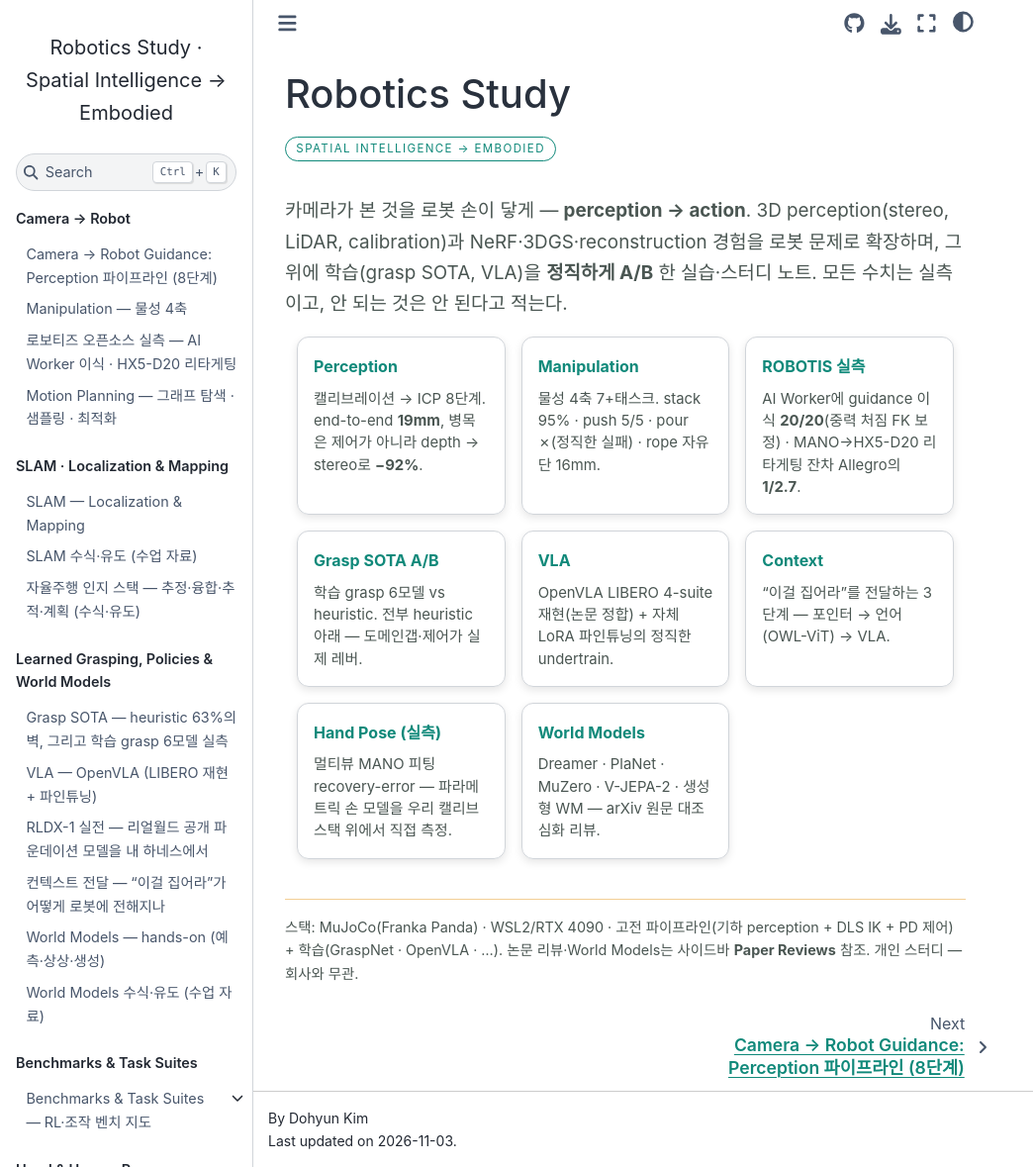
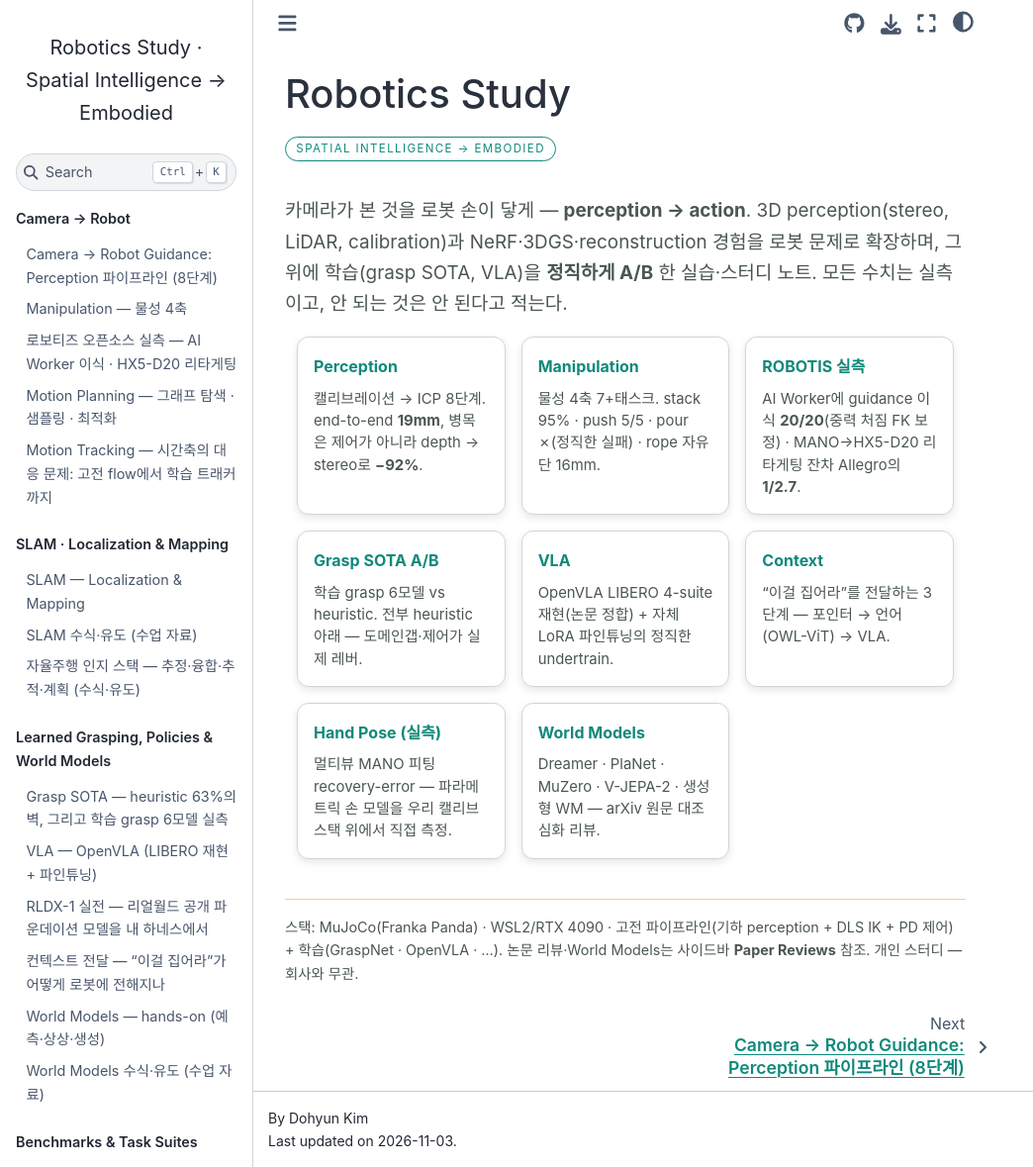
Before and after one commit to DoHyun468/robotics-study, a Jupyter Book: the page built from intro.md, in a window 1280 px wide and 1179 px high. Shown: the whole window at 99% size, without its empty margins (0-1044 px from the left). Built offline with Jupyter Book 1.0.4 settings and Sphinx 7.4.7 and the Sphinx Book theme 1.1.4, drawn with Linux system fonts in a browser that asks for light colours; part of the change alters nothing that is shown.

Commit message:
motion tracking 페이지 신설 — LK/HS 유도부터 KCF·Siamese·RAFT·TAP까지 계보 정리
Co-Authored-By: Claude Fable 5 <noreply@anthropic.com>

```diff
--- a/_toc.yml
+++ b/_toc.yml
@@ -7,6 +7,7 @@ parts:
       - file: manipulation
       - file: robotis
       - file: planning
+      - file: tracking
   - caption: SLAM · Localization & Mapping
     chapters:
       - file: slam
--- /dev/null
+++ b/tracking.md
@@ -0,0 +1,219 @@
+# Motion Tracking — 시간축의 대응 문제: 고전 flow에서 학습 트래커까지
+
+스테레오 매칭이 **공간축의 대응**(같은 순간, 다른 시점)이라면, 트래킹은 **시간축의 대응**(같은 대상, 다른 순간)이다. 재료도 같다 — 밝기/특징의 유사성과 기하·운동의 제약. 이 페이지는 그 시간축 대응을 1981년의 밝기 항등식부터 transformer 점 추적까지 계보로 정리한다. 칼만 필터의 유도와 다중 객체 추적(MOT)의 상세는 [av_stack](av_stack.md) §1·§5에 이미 있으므로 여기서는 연결만 하고, 이 페이지는 **"픽셀·점·객체를 프레임 사이에서 어떻게 잇는가"** 의 알고리즘 자체에 집중한다.
+
+## 1. 문제 지도 — 무엇을 추적하는가
+
+| 문제 | 출력 | 대표 계보 |
+|---|---|---|
+| 조밀 optical flow | 모든 픽셀의 (u, v) | Horn–Schunck → RAFT |
+| 희소 점 추적 | 선택된 코너들의 궤적 | Lucas–Kanade → KLT |
+| 단일 객체(SOT) | 한 객체의 박스/마스크 | MOSSE·KCF → Siamese → transformer |
+| 다중 객체(MOT) | 검출들의 ID 연결 | SORT·DeepSORT·ByteTrack ([av_stack §5](av_stack.md)) |
+| 장기 점 궤적(TAP) | 임의 점의 장기 추적 + 가림 플래그 | PIPs·TAPIR·CoTracker |
+
+모든 트래커는 두 재료의 배합이다.
+
+- **운동 모델**: 다음 프레임에 어디쯤 있을지의 사전 예측 — 칼만의 예측 단계, flow의 초기값, 탐색 윈도의 위치.
+- **외관 모델**: 거기서 무엇이 "같은 것"인지의 판정 — 밝기 패치, 히스토그램, correlation filter, 학습된 임베딩.
+
+고전사는 대체로 외관 모델의 진화사이고, 운동 모델은 등속(CV) 칼만에서 크게 바뀌지 않았다 — 바뀐 것은 "외관이 강해질수록 운동 모델 의존이 줄어드는" 배합비다.
+
+## 2. 출발점 — 밝기 항등 가정과 optical flow 제약식
+
+모든 고전 트래킹의 뿌리는 가정 하나다. **같은 물리적 점은 짧은 시간 동안 같은 밝기로 보인다**(brightness constancy):
+
+$$I(x + u,\; y + v,\; t + 1) = I(x, y, t)$$
+
+$(u, v)$가 그 픽셀의 모션(optical flow)이다. 움직임이 작다고 보고 좌변을 1차 Taylor 전개하면
+
+$$I(x, y, t) + I_x u + I_y v + I_t \approx I(x, y, t)$$
+
+양변에서 $I(x,y,t)$가 지워지고 **optical flow 제약식**이 남는다:
+
+$$I_x u + I_y v + I_t = 0 \qquad \Longleftrightarrow \qquad \nabla I \cdot (u, v)^T = -I_t$$
+
+여기서 $I_x, I_y$는 공간 그라디언트, $I_t$는 시간 차분 — 전부 이미지에서 **잴 수 있는 양**이다. 그런데 식이 픽셀당 1개, 미지수는 2개다. 이 부족이 **aperture problem**이다: 이 식은 flow의 **그라디언트 방향 성분만** 결정하고, 등밝기선(edge) 방향 성분은 아무 값이나 가능하다. 작은 구멍으로 움직이는 빗금을 보면 실제 운동과 무관하게 빗금의 법선 방향으로만 흐르는 듯 보이는 현상 — 창문(aperture) 안의 정보만으로는 운동이 유일하게 정해지지 않는다.
+
+부족한 1개의 식을 어디서 가져오느냐로 두 고전이 갈린다. **이웃 픽셀에서 빌리면 Lucas–Kanade, 전역 매끄러움에서 빌리면 Horn–Schunck.** 1981년 같은 해에 나온 두 답이다.
+
+## 3. Lucas–Kanade — 국소 창의 최소제곱
+
+### 3.1 유도
+
+가정: 작은 창 $W$(예: 21×21) 안의 픽셀들은 **같은 flow** $(u, v)$를 가진다. 창 안 픽셀 $n$개 각각이 제약식을 하나씩 주므로:
+
+$$\underbrace{\begin{pmatrix} I_x(\mathbf{p}_1) & I_y(\mathbf{p}_1) \\ \vdots & \vdots \\ I_x(\mathbf{p}_n) & I_y(\mathbf{p}_n) \end{pmatrix}}_{A \in \mathbb{R}^{n \times 2}} \begin{pmatrix} u \\ v \end{pmatrix} = \underbrace{\begin{pmatrix} -I_t(\mathbf{p}_1) \\ \vdots \\ -I_t(\mathbf{p}_n) \end{pmatrix}}_{\mathbf{b}}$$
+
+식 $n$개 > 미지수 2개의 과결정계 — 최소제곱으로 풀면 정규방정식:
+
+$$A^T A \begin{pmatrix} u \\ v \end{pmatrix} = A^T \mathbf{b}, \qquad A^T A = \begin{pmatrix} \sum I_x^2 & \sum I_x I_y \\ \sum I_x I_y & \sum I_y^2 \end{pmatrix}$$
+
+이 2×2 행렬 $G = A^T A$가 **structure tensor**다. 해가 안정적으로 존재할 조건은 $G$가 잘 조건화되는 것, 즉 **두 고유값이 모두 충분히 큰 것**이다. 고유값의 의미를 읽으면:
+
+- $\lambda_1 \approx \lambda_2 \approx 0$: 창 안이 균일(무텍스처) — 그라디언트가 없어 아무것도 못 정함
+- $\lambda_1 \gg \lambda_2 \approx 0$: 창 안이 한 방향 edge — aperture problem이 창 수준에서 재발
+- $\lambda_1, \lambda_2$ 둘 다 큼: 여러 방향의 그라디언트가 공존 = **코너** — flow가 유일 결정
+
+### 3.2 Shi–Tomasi — "추적 가능성"이 코너 검출을 낳다
+
+위 조건을 뒤집으면 검출기가 된다. **Good Features to Track**(Shi & Tomasi, 1994)의 기준
+
+$$\min(\lambda_1, \lambda_2) > \tau$$
+
+는 "코너라서 뽑는" 것이 아니라 **"LK 방정식이 풀리는 곳이라서 뽑는"** 것이다 — 코너 검출의 유명한 기준이 사실 트래킹의 가해성(solvability) 조건에서 나왔다는 것이 이 계보의 묘미다. Harris 응답 $\det G - k(\operatorname{tr} G)^2$는 같은 $G$를 다른 스칼라로 요약한 사촌이다.
+
+### 3.3 반복·피라미드 — 실전 KLT
+
+Taylor 전개는 움직임이 1~2픽셀일 때만 유효하다. 실전은 두 겹의 보강으로 해결한다.
+
+**반복(Gauss–Newton)**: 1차 해 $(u, v)$로 패치를 워핑해 놓고 남은 잔차로 다시 풀기를 수렴까지 반복. 사실 LK는 비선형 최소제곱
+
+$$\min_{\mathbf{d}} \sum_{\mathbf{p} \in W} \big[ I_1(\mathbf{p} + \mathbf{d}) - I_0(\mathbf{p}) \big]^2$$
+
+의 Gauss–Newton이고, $G = A^T A$는 정확히 [캘리브레이션에서 본](vision/calibration.md) $J^T J$ 헤시안 근사다 — LM의 2×2 미니어처.
+
+**피라미드**: 이미지를 1/2씩 줄인 피라미드의 꼭대기(움직임이 1/2^L로 축소된 곳)에서 풀고, 그 해를 다음 레벨의 초기값으로 전파. 수십 픽셀의 움직임도 각 레벨에서는 "작은 움직임"이 된다.
+
+여기에 창의 변형까지 허용(평행이동 → affine 6파라미터)하고, 누적 drift를 감시하기 위해 첫 프레임 템플릿과의 affine 정합을 주기적으로 검사하는 것이 **KLT 트래커**(Kanade–Lucas–Tomasi)의 완성형이다. 실무 위생 수칙 하나: 순방향으로 추적한 점을 역방향으로 되추적해 제자리로 돌아오는지 보는 **forward–backward 검사** — [MVS의 geometric consistency](reviews/colmap.md)와 같은 "왕복 합의" 철학이다.
+
+## 4. Horn–Schunck — 전역 평활의 변분법
+
+부족한 식을 "flow 장은 전체적으로 매끄럽다"는 사전 지식으로 채우는 반대편 답. 에너지 범함수
+
+$$E(u, v) = \iint \underbrace{(I_x u + I_y v + I_t)^2}_{\text{데이터 항}} + \alpha^2 \underbrace{\big( \|\nabla u\|^2 + \|\nabla v\|^2 \big)}_{\text{평활 항}} \; dx\, dy$$
+
+를 **모든 픽셀의 flow에 대해 동시에** 최소화한다. Euler–Lagrange 방정식을 세우면 라플라시안이 등장해 이웃과 결합되고, $\Delta u \approx \bar u - u$(이웃 평균과의 차) 근사로 Jacobi 반복해를 얻는다:
+
+$$u^{k+1} = \bar u^k - \frac{I_x \big( I_x \bar u^k + I_y \bar v^k + I_t \big)}{\alpha^2 + I_x^2 + I_y^2}, \qquad v^{k+1} = \bar v^k - \frac{I_y \big( I_x \bar u^k + I_y \bar v^k + I_t \big)}{\alpha^2 + I_x^2 + I_y^2}$$
+
+읽는 법: 각 픽셀은 **이웃 평균을 받아들이되, 자기 데이터 항이 허용하는 방향으로 수정**한다. 그 결과 그라디언트가 있는 곳의 정보가 무텍스처 영역으로 **확산**되어 조밀한 flow가 채워진다 — LK가 비워두는 곳을 HS는 메운다. 대가는 물체 경계: 평활 항이 경계를 모르는 채 문지르므로 서로 다른 운동이 번져 섞인다. 이후 30년의 변분 flow 연구(robust 페널티, TV-L1, 경계 보존 가중치)는 이 평활 항을 어떻게 똑똑하게 만드느냐의 역사였고, §9의 RAFT가 그 전통을 학습으로 승계한다.
+
+| | Lucas–Kanade | Horn–Schunck |
+|---|---|---|
+| 부족한 식의 출처 | 국소 창의 공유 가정 | 전역 평활 정칙화 |
+| 출력 | 희소 (풀리는 점만) | 조밀 (전 픽셀) |
+| 무텍스처 | 포기 (Shi–Tomasi로 회피) | 이웃에서 확산해 채움 |
+| 실패 모드 | aperture, 큰 움직임 | 운동 경계 번짐 |
+| 계산 | 점당 2×2 — 실시간 | 전역 반복 — 무거움 |
+
+## 5. 상태 공간 필터 — 운동 모델 담당 ([av_stack §1](av_stack.md))
+
+외관 매칭이 "어디가 닮았나"를 답한다면, 칼만 필터는 **"어디쯤 있어야 하나"의 사전분포**를 공급한다 — 탐색 윈도의 중심을 정하고, 말이 안 되는 매칭을 게이팅으로 걸러주는 역할. 예측–갱신 2박자와 칼만 게인의 유도, 등속(CV) 운동 모델, EKF/UKF/파티클 필터로의 확장은 [av_stack §1](av_stack.md)에 전부 전개되어 있으므로 반복하지 않는다. 이 페이지의 관점에서 기억할 한 줄만: **필터는 외관 모델이 틀렸을 때를 버텨주는 관성이고, 외관 모델이 강해질수록(§7~§8) 그 역할은 게이팅으로 축소된다.**
+
+## 6. 히스토그램 외관 — mean-shift 트래킹
+
+박스 안 색 히스토그램 $q$(템플릿)와 후보 위치의 히스토그램 $p(\mathbf{y})$의 유사도를 Bhattacharyya 계수
+
+$$\rho(\mathbf{y}) = \sum_u \sqrt{p_u(\mathbf{y})\, q_u}$$
+
+로 재고, 이 유사도 지형을 **mean-shift**(커널 가중 평균으로 이동 벡터를 계산하는 경사 상승)로 올라가 모드를 찾는다. 공간 구조를 버리고 분포만 보므로 비강체 변형에 강하고 극도로 싸지만, 같은 이유로 배경과 색이 겹치면 무너진다. "외관을 어디까지 요약할 것인가"라는 스펙트럼에서 한쪽 끝(전부 요약)을 차지하는 고전 — 반대쪽 끝(공간 구조 전부 유지)이 다음 절의 correlation filter다.
+
+## 7. Correlation Filter 계열 — 주파수 영역의 폐형식 학습
+
+2010년대 전반 SOT를 지배한 계보. 핵심 발상: **추적을 "매 프레임 분류기를 다시 학습하는 문제"로 보되, 학습을 FFT로 폐형식화해 수백 fps로 만든다.**
+
+### 7.1 MOSSE — ridge 회귀를 주파수 영역에서
+
+목표: 입력 패치 $f$에 correlation을 취했을 때 원하는 응답 $g$(객체 중심에 봉우리를 둔 가우시안)가 나오는 필터 $h$를 찾기. correlation 정리로 주파수 영역에서는 요소별 곱이 되므로($\hat{\,}$ = DFT, $\odot$ = 요소별 곱, $^*$ = 켤레):
+
+$$\min_{\hat h} \sum_i \big\| \hat f_i \odot \hat h^* - \hat g_i \big\|^2 \quad \Longrightarrow \quad \hat h^* = \frac{\sum_i \hat g_i \odot \hat f_i^*}{\sum_i \hat f_i \odot \hat f_i^* + \lambda}$$
+
+**요소별 나눗셈 한 번이 학습의 전부다.** 새 프레임마다 분자·분모를 이동평균으로 갱신하면 온라인 적응까지 공짜. 2010년 MOSSE가 669fps를 찍으며 이 계보를 열었다.
+
+### 7.2 KCF — 순환행렬과 커널의 결합
+
+MOSSE의 수학적 정체를 밝힌 것이 KCF(2015)다. 패치 $\mathbf{x}$의 **모든 순환 시프트**를 행으로 쌓은 순환행렬 $X = C(\mathbf{x})$를 학습 데이터로 삼는 ridge 회귀를 생각하면 — 순환행렬은 DFT로 대각화된다는 사실
+
+$$X = F \operatorname{diag}(\hat{\mathbf{x}})\, F^H$$
+
+($F$ = DFT 행렬) 덕분에, 역행렬이 필요한 ridge 해가 요소별 연산으로 붕괴한다. 커널 버전(쌍대 변수 $\boldsymbol\alpha$)으로 쓰면:
+
+$$\hat{\boldsymbol\alpha} = \frac{\hat{\mathbf{y}}}{\hat{\mathbf{k}}^{xx} + \lambda}, \qquad \text{응답 맵} \;\; \hat{\mathbf{f}}(\mathbf{z}) = \hat{\mathbf{k}}^{xz} \odot \hat{\boldsymbol\alpha}$$
+
+$\mathbf{k}^{xx}$는 커널 자기상관(가우시안 커널도 FFT로 계산 가능). 해석: **"시프트된 패치 수천 장으로 학습한 커널 분류기"를 명시적 시프트 생성 없이 $O(n \log n)$에 학습·평가**한다. 시프트가 가상의 학습 샘플이 되는 것 — 데이터 증강을 대수 구조로 공짜 획득한 드문 사례다. 한계도 같은 구조에서 나온다: 순환 가정이 만드는 경계 아티팩트(패치 가장자리가 반대편과 이어진 것으로 취급됨), 고정 크기 창, 그리고 HOG 수준 특징의 표현력 — 이 셋이 다음 절의 학습 임베딩으로 넘어가는 동기가 된다.
+
+## 8. 학습 기반 SOT — Siamese에서 one-stream transformer까지
+
+### 8.1 SiamFC — correlation의 재료를 학습하다
+
+구조는 correlation filter와 같은데 재료가 바뀐다. 템플릿 $z$(첫 프레임의 객체)와 탐색 영역 $x$를 **같은 CNN** $\varphi$에 통과시키고, 임베딩끼리 cross-correlation:
+
+$$f(z, x) = \varphi(z) \star \varphi(x) + b$$
+
+응답 맵의 봉우리가 객체 위치다. 학습은 대규모 비디오에서 "같은 객체 쌍은 봉우리, 아니면 바닥"이 되도록 $\varphi$를 훈련 — **온라인 학습을 아예 버리고, 오프라인에서 배운 유사도 함수 하나로 밀고 간다**는 전환이 포인트다(MOSSE·KCF의 온라인 적응과 정반대 베팅). SiamRPN은 응답 맵 위에 RPN 헤드를 얹어 박스의 크기·비율까지 회귀하고, SiamRPN++가 깊은 백본을 가능케 해 계보를 완성했다.
+
+### 8.2 One-stream transformer — 추출과 비교의 경계가 사라지다
+
+Siamese의 구조적 한계는 템플릿과 탐색 영역이 **각자 임베딩된 뒤에야** 만난다는 것 — 비교에 필요한 특징이 무엇인지 모르는 채 추출이 끝난다. OSTrack·MixFormer(2022) 계열은 템플릿 토큰과 탐색 토큰을 **처음부터 한 ViT에 섞어 self-attention**시킨다. 추출과 상호작용이 모든 레이어에서 동시에 일어나므로, 템플릿이 "지금 이 객체를 구분하는 데 중요한 특징"을 탐색 쪽 인코딩에 처음부터 주입한다. 현재 SOT 벤치마크의 표준 골격이고, SAM 2(2024)는 여기에 메모리 어텐션(과거 프레임들의 마스크·특징을 기억 은행으로)을 더해 "비디오 분할 = 마스크 트래킹"을 프롬프트 기반으로 통합했다.
+
+| 세대 | 외관 모델 | 온라인 학습 | 대표 |
+|---|---|---|---|
+| 필터 | HOG + 주파수 ridge | 매 프레임 폐형식 | MOSSE, KCF |
+| Siamese | 학습 임베딩 + correlation | 없음 (유사도만) | SiamFC, SiamRPN++ |
+| one-stream | joint attention | 없음~경량 | OSTrack, MixFormer, SAM 2 |
+
+## 9. RAFT — 조밀 flow의 현대 표준
+
+Horn–Schunck 전통(조밀, 전역, 반복)의 학습판 완성형(ECCV 2020 최우수논문). 세 부품:
+
+**① All-pairs correlation volume.** 두 프레임의 특징 맵 $f_1, f_2$(1/8 해상도)에서 **모든 픽셀 쌍**의 내적을 미리 계산한 4차원 볼륨
+
+$$C_{ijkl} = \langle f_1(i, j),\; f_2(k, l) \rangle$$
+
+을 만들고, 마지막 2차원을 평균 풀링한 피라미드 $\{C^1, C^2, C^4, C^8\}$로 보관한다 — "어디로든 움직일 수 있다"는 가능성 전체를 한 번에 테이블화한 것. 탐색 범위 제한(고전 flow의 작은 움직임 가정)이 구조에서 사라진다.
+
+**② Iterative refinement GRU.** flow 추정 $\mathbf{f}^k$를 들고, 각 픽셀이 **자기 추정이 가리키는 곳 주변**의 correlation 값들을 볼륨에서 조회(lookup)해, GRU가 보정량을 출력한다:
+
+$$\mathbf{f}^{k+1} = \mathbf{f}^k + \Delta \mathbf{f}^k, \qquad \Delta \mathbf{f}^k = \text{GRU}\big( \text{lookup}(C, \mathbf{f}^k),\; \mathbf{f}^k,\; h^k \big)$$
+
+0에서 시작해 수십 회 반복하면 수렴한다. 이 구조는 우연이 아니다 — **LK/변분법의 "현재 추정 주변에서 잔차를 보고 업데이트"라는 최적화 반복을, 업데이트 규칙만 학습으로 바꾼 것**이다. 고전 최적화의 수렴 구조를 아키텍처에 박아 넣고(귀납 편향), 한 스텝의 똑똑함만 데이터에서 배우는 설계 — 모든 반복이 같은 가중치를 공유하므로 recurrent 최적화기로 읽힌다.
+
+**③ Convex upsampling.** 1/8 해상도 flow를 각 고해상도 픽셀이 "주변 coarse 셀 9개의 학습된 볼록 결합"이 되도록 복원 — 경계가 bilinear보다 훨씬 날카롭다.
+
+이후 계보는 한 줄씩: FlowFormer(볼륨을 transformer로 인코딩), SEA-RAFT(단순화·고속화), 그리고 GMFlow(상관을 attention 매칭으로 재정식화). 하지만 "4D 볼륨 + 반복 정제"라는 RAFT의 골격 자체는 그대로 살아 있고, [DROID-SLAM](slam.md)·[DUSt3R 계열](reviews/dust3r.md)의 대응 추정에도 이식됐다.
+
+## 10. Point Tracking(TAP) — 장기 점 궤적이라는 새 문제
+
+flow를 프레임마다 이어 붙여(chaining) 장기 궤적을 만들면 오차가 누적되고, 가림 한 번에 끊긴다. 2022년 전후로 문제가 재정의된다 — **"비디오의 아무 점이나 찍으면, 전체 길이에 걸쳐 그 점의 궤적과 가림 여부를 내라"**(Tracking Any Point).
+
+- **PIPs**(2022): 한 점의 외관 특징 + 궤적을 시간 윈도 안에서 MLP-Mixer로 반복 정제 — RAFT의 "반복 정제"를 시간축으로 돌린 것. 가림 구간을 윈도 안에서 건너뛴다.
+- **TAPIR**(2023): 전 프레임 글로벌 매칭으로 초기 궤적을 잡고(가림 뒤 재등장도 매칭으로 복구), PIPs식 반복 정제로 다듬는 2단 구조.
+- **CoTracker**(2023): 여러 점의 궤적을 **트랙 간 attention**으로 함께 추정 — 같은 강체 위의 점들이 서로를 지지하므로, 가려진 점도 이웃 궤적이 "데리고 간다". 혼자 추적하던 문제를 집단 추적으로 바꾼 전환.
+
+로보틱스에서 TAP가 주목받는 이유는 명확하다 — **시연 비디오의 물체 점 궤적이 그대로 "행동의 중간 표현"이 된다.** 사람 손 영상에서 물체가 어떻게 움직였는지를 점 궤적으로 뽑아 로봇 정책의 목표로 주는 계열(ATM, Track2Act, RoboTAP)이 이미 자리 잡았고, 이는 [VLA](vla.md)의 "언어 → 행동" 경로와 별개로 "궤적 → 행동"이라는 기하적 경로를 연다.
+
+## 11. 다중 객체 추적(MOT) — 연결만 요약 ([av_stack §5](av_stack.md))
+
+MOT는 "검출기가 매 프레임 내놓는 박스들을 ID로 잇는" 할당 문제로, 이 페이지의 단일 대상 기법들과 직교하는 층이다. 골격만 복기하면 — 트랙별 CV-칼만 예측, 예측 박스와 신규 검출의 비용 행렬(IoU 또는 마할라노비스 거리 + 외관 임베딩 코사인), 헝가리안 알고리즘 할당, 미연결 처리(신규/소멸). SORT(최소 구성) → DeepSORT(재식별 임베딩 추가) → ByteTrack(저신뢰 검출을 2차 연관에 재활용) 계보와 수식 전개는 [av_stack §5](av_stack.md)에 있다. 이 페이지의 기법들과의 관계 한 줄: **SOT·TAP이 강해질수록 MOT의 "검출 사이를 잇는" 부담이 줄어든다** — 가림 구간을 외관·궤적 모델이 버텨주기 때문이다.
+
+## 12. 로보틱스 접속 — 트래킹은 어디에 꽂히는가
+
+**SLAM front-end.** [VINS 계열](slam.md)의 front-end가 정확히 §3의 피라미드 KLT다 — Shi–Tomasi로 뽑고, LK로 잇고, forward–backward·RANSAC(F 검증)으로 거른 특징 트랙이 [BA](slam_math.md)의 재투영 항이 된다. ORB-SLAM은 같은 자리를 디스크립터 매칭으로 채우는 반대파: flow형(연속성 활용, 빠름, drift 누적)과 특징형(재검출 가능, 루프 클로저와 궁합) front-end의 선택은 지금도 유효한 설계 분기점이다. DROID-SLAM은 §9의 RAFT식 flow를 미분가능 BA와 묶어 이 두 파를 학습으로 통합한 사례.
+
+**Visual servoing.** 추적된 이미지 특징 $\mathbf{s}$를 목표 $\mathbf{s}^*$로 보내도록 카메라 속도를 닫는 제어 — 오차 $\mathbf{e} = \mathbf{s} - \mathbf{s}^*$에 대해
+
+$$\dot{\mathbf{e}} = L_s \mathbf{v}_c \quad \Longrightarrow \quad \mathbf{v}_c = -\lambda\, L_s^+ \mathbf{e}$$
+
+($L_s$ = interaction matrix, $\mathbf{v}_c$ = 카메라 트위스트). 트래킹 품질이 곧 제어 루프의 센서 품질인 지점으로, 추적 실패 = 제어 발산이다.
+
+**조작(manipulation).** 파지 중 물체의 6-DoF 포즈 추적(모델 기반 ICP류 ↔ 학습 기반 FoundationPose류), 시연 영상의 TAP 궤적 추출(§10) — [perception](perception.md) 파이프라인이 "한 장의 포즈 추정"에서 "시간축의 포즈 유지"로 확장되는 자리다.
+
+**내 축과의 접속.** 스테레오 매칭(공간 대응)과 optical flow(시간 대응)는 비용·집계·정칙화라는 같은 문법을 쓴다 — §3의 structure tensor 조건은 스테레오의 무텍스처 실패와, §4의 평활 항은 SGM의 정칙화와 정확히 대응한다. 한쪽을 깊이 아는 것이 다른 쪽의 실패 예측 능력이 되는 구조다. 그리고 [3DGS](reviews/gs.md) 쪽에서는 동적 장면 재구성(4DGS류)이 결국 "가우시안의 시간축 대응"이라는 트래킹 문제를 내장하고 있다.
+
+## 13. 계보 한 장 정리
+
+| 연도 | 기법 | 한 줄 |
+|---|---|---|
+| 1981 | Lucas–Kanade / Horn–Schunck | 밝기 항등식 + 부족한 식을 국소 공유/전역 평활로 |
+| 1994 | Shi–Tomasi (KLT) | "추적 가능한 곳"의 조건이 코너 검출이 됨 |
+| 2003 | mean-shift 트래킹 | 히스토그램 유사도의 경사 상승 |
+| 2010 | MOSSE | 주파수 영역 ridge — 폐형식 온라인 학습, 669fps |
+| 2015 | KCF | 순환행렬 대각화 + 커널 — 시프트를 공짜 학습 샘플로 |
+| 2016 | SiamFC / SORT | correlation의 재료를 학습 / MOT 최소 구성 |
+| 2020 | RAFT | all-pairs 볼륨 + GRU 반복 — 최적화 구조의 학습판 |
+| 2022 | OSTrack·MixFormer | 추출과 비교를 한 transformer로 |
+| 2023 | TAPIR·CoTracker | 장기 점 궤적 — 가림을 통과하는 집단 추적 |
+| 2024 | SAM 2 | 프롬프트 기반 비디오 분할 = 메모리 어텐션 트래킹 |
+
+한 줄 결론: **트래킹의 역사는 "부족한 제약을 어디서 빌려오는가"의 역사다** — 이웃 픽셀(LK), 전역 평활(HS), 운동 모델(칼만), 순환 구조(KCF), 대규모 비디오의 사전학습(Siamese·RAFT), 그리고 이웃 궤적(CoTracker)까지. 빌리는 출처가 국소에서 전역으로, 손설계에서 학습으로 옮겨 왔을 뿐 질문은 1981년 그대로다: *같은 것은, 다음 순간 어디에 있는가.*
```
